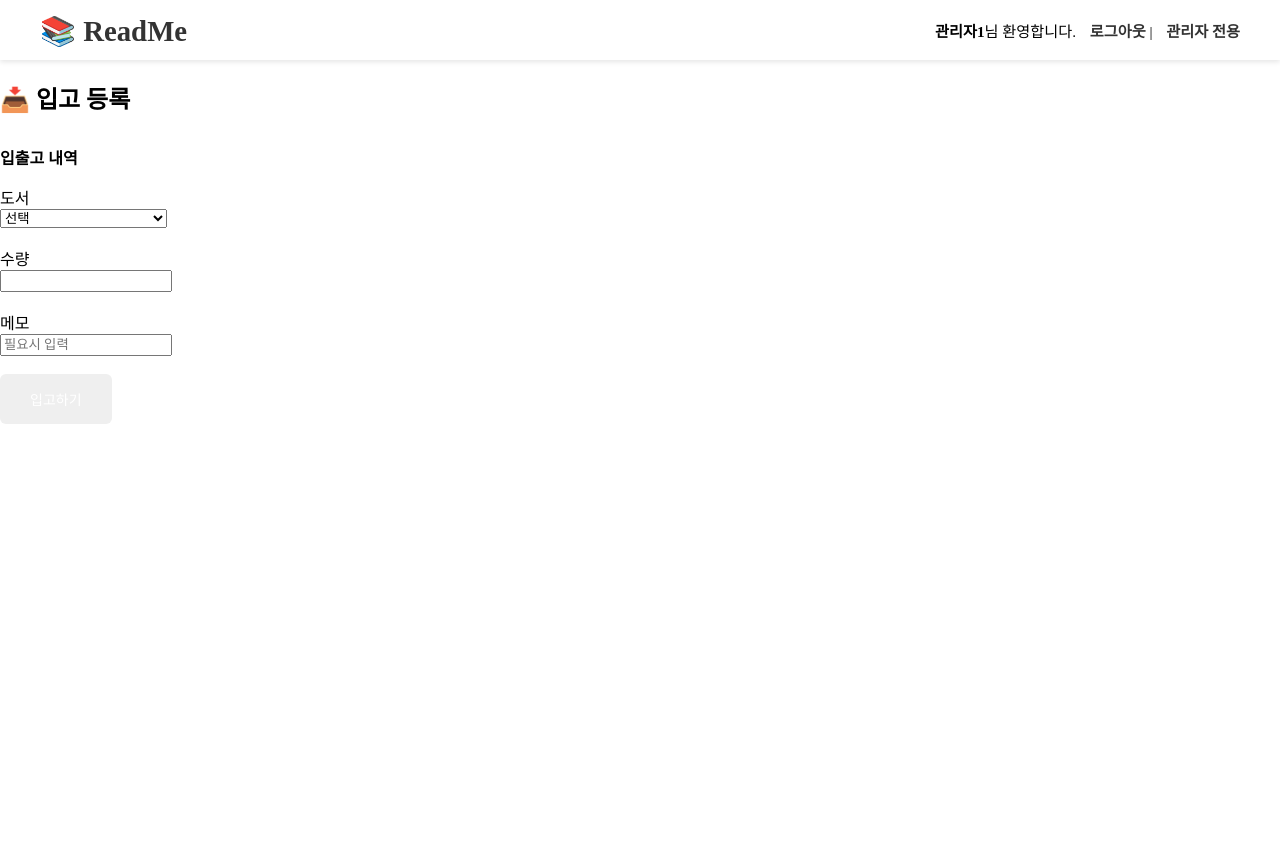
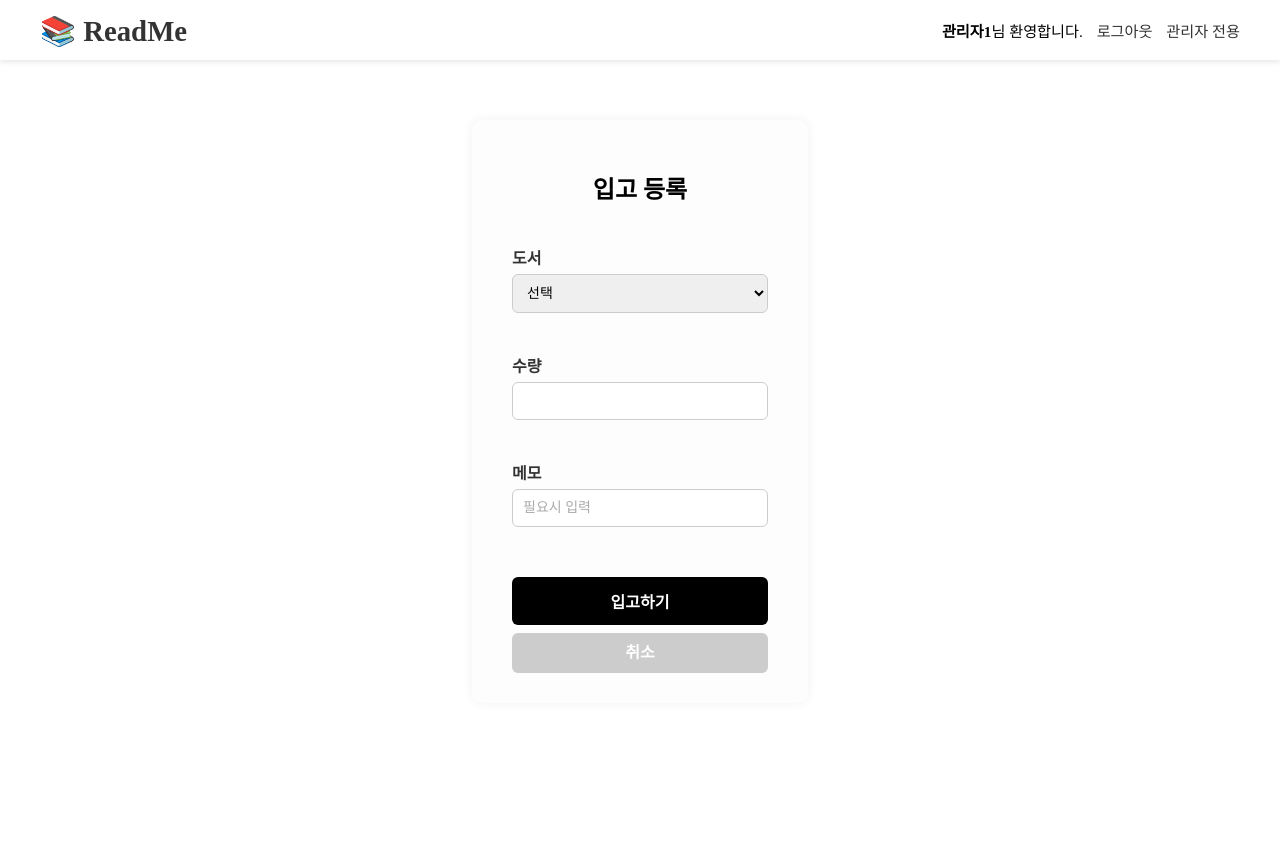
Before and after one commit to ithodol/readme, a PHP site: page /admin/inven.php in a window 1280 px wide. Run offline with PHP 8.4, Linux system fonts and the light colour scheme; a user stored in the database is signed in; data comes from the database, SQL or seed files in the repository; some web fonts are replaced.

Commit message:
7/6 관리자 css 수정

```diff
--- a/admin/inven.php
+++ b/admin/inven.php
@@ -12,7 +12,7 @@ $adNo = $_SESSION['adno'];
 
 // itype 받아서 입고(0) 출고(1) 구분
 $itype = isset($_GET['itype']) && ($_GET['itype'] == '1') ? 1 : 0;
-$title = $itype === 0 ? "📥 입고 등록" : "📤 출고 등록";
+$title = $itype === 0 ? "입고 등록" : "출고 등록";
 $btnText = $itype === 0 ? "입고하기" : "출고하기";
 
 // 도서 리스트 가져오기 (선택할 수 있게)
@@ -89,29 +89,37 @@ if ($_SERVER['REQUEST_METHOD'] === 'POST') {
 ?>
 
 <?php include '../header.php'; ?>
-<h2 class="invenTitle"><?= $title ?></h2>
-<p><a href="invenList.php">입출고 내역</a></p>
+<div class="stockFormBox">
+    <h2 class="stockTitle"><?= $title ?></h2>
+    <form method="post" action="inven.php?itype=<?= $itype ?>" class="stockForm">
+        <div class="formGroup">
+            <label for="bno">도서</label>
+            <select name="bno" id="bno" required>
+                <option value="">선택</option>
+                <?php while ($book = $resultBooks->fetch_assoc()): ?>
+                    <option value="<?= $book['bno'] ?>"><?= htmlspecialchars($book['btitle']) ?></option>
+                <?php endwhile; ?>
+            </select>
+        </div>
 
-<form method="post" action="inven.php?itype=<?= $itype ?>" class="invenForm">
-    <input type="hidden" name="itype" value="<?= $itype ?>">
+        <div class="formGroup">
+            <label for="icount">수량</label>
+            <input type="number" name="icount" id="icount" min="1" required>
+        </div>
 
-    <label for="bno">도서</label><br>
-    <select name="bno" id="bno" required>
-        <option value="">선택</option>
-        <?php
-        while ($book = $resultBooks->fetch_assoc()) {
-            echo '<option value="' . $book['bno'] . '">' . htmlspecialchars($book['btitle']) . '</option>';
-        }
-        ?>
-    </select><br><br>
+        <div class="formGroup">
+            <label for="imemo">메모</label>
+            <input type="text" name="imemo" id="imemo" maxlength="255" placeholder="필요시 입력">
+        </div>
 
-    <label for="icount">수량</label><br>
-    <input type="number" name="icount" id="icount" min="1" required><br><br>
+        <div class="stockBtnGroup">
+            <button type="submit" class="stockButton"><?= $btnText ?></button>
+            <button type="button" class="stockButton stockBack">
+                <a href="invenList.php">취소</a>
+            </button>
+        </div>
+    </form>
+</div>
 
-    <label for="imemo">메모</label><br>
-    <input type="text" name="imemo" id="imemo" maxlength="255" placeholder="필요시 입력"><br><br>
-
-    <button type="submit" class="invenButton"><?= $btnText ?></button>
-</form>
 </body>
 </html>
--- a/admin/invenList.php
+++ b/admin/invenList.php
@@ -42,6 +42,7 @@ $result = $stmt->get_result();
 ?>
 
 <?php include '../header.php'; ?>
+<div class="invenBox">
     <h2 class="invenTitle">도서 입출고 내역</h2>
     <!-- 버튼 -->
     <div class="invenButtonWrapper">
@@ -102,5 +103,6 @@ $result = $stmt->get_result();
             </tbody>
         </table>
     </div>
+</div>
 </body>
 </html>
--- a/css/admin.css
+++ b/css/admin.css
@@ -1,114 +1,431 @@
-.adminPageWrapper {
+
+.adminPageCon {
+  max-width: 800px;
+  margin: 100px auto;
   text-align: center;
-  padding-top: 50px;
-  font-family: sans-serif;
 }
 
-.adminPageTitle {
-  margin-bottom: 30px;
+
+.adminTitle {
+  font-size: 2.2rem;
+  font-weight: bold;
+  margin-bottom: 50px;
 }
 
 .adminButtonContainer {
   display: flex;
   justify-content: center;
-  gap: 30px;
+  flex-wrap: wrap;
+  gap: 40px;
+}
+
+
+.adminBtn {
+  padding: 20px 30px;
+  font-size: 1.1rem;
+  font-weight: bold;
+  border: none;
+  border-radius: 8px;
+  background-color: black;
+  color: white;
+  cursor: pointer;
+  transition: background-color 0.3s ease, transform 0.2s ease;
+  min-width: 180px;
+}
+
+.adminBtn:hover {
+  background-color: gray;
+}
+
+.adminBtn::before {
+  margin-right: 6px;
+}
+
+
+
+/* 대출 관리 */
+.loanListBox {
+  max-width: 1200px;
+  margin: 60px auto;
+  padding: 30px;
+  background-color: #fdfdfd;
+  border-radius: 10px;
+  box-shadow: 0 0 10px rgba(0,0,0,0.06);
+  font-family: 'Segoe UI', Tahoma, Geneva, Verdana, sans-serif;
+}
+
+/* 제목 */
+.loanListTitle {
+  text-align: center;
+  font-weight: bold;
   margin-bottom: 40px;
 }
 
-.adminButtonContainer form {
-  display: inline-block;
+/* 테이블 스타일 */
+.loanTable {
+  width: 100%;
+  border-collapse: collapse;
 }
 
-.adminBtn {
-  padding: 15px 30px;
-  font-size: 16px;
-  border: none;
-  background-color: #007BFF;
-  color: white;
-  border-radius: 8px;
-  cursor: pointer;
+.loanTable th,
+.loanTable td {
+  border: 1px solid #ccc;
+  padding: 12px 10px;
+  text-align: center;
 }
 
-.adminBtn:hover {
-  background-color: #0056b3;
+.loanTable th {
+  background-color: black;
+  color: white;
+  font-weight: bold;
+}
+
+
+/* 링크 스타일 */
+.loanBookLink {
+  font-weight: 500;
+  text-decoration: none;
+}
+
+/* 상태 텍스트 */
+.loanState {
+  font-weight: bold;
+}
+
+.loanPending {
+  font-weight: bold;
+  color: #4CAF50;
+}
+
+/* 내역 없을 때 */
+.loanEmptyMsg {
+  text-align: center;
+  font-size: 1.1rem;
+  color: #555;
+  margin-top: 40px;
+}
+
+
+
+/* 회원관리 */
+/* 전체 컨테이너 */
+.userListBox {
+  max-width: 1000px;
+  margin: 60px auto;
+  padding: 30px;
+  border-radius: 12px;
+}
+
+/* 제목 */
+.userListTitle {
+  text-align: center;
+  font-size: 2rem;
+  margin-bottom: 40px;
+}
+
+
+/* 테이블 스타일 */
+.userTableAdmin {
+  width: 100%;
+  border-collapse: collapse;
+}
+
+.userTableAdmin th,
+.userTableAdmin td {
+  border: 1px solid #ccc;
+  padding: 10px;
+  text-align: center;
+}
+
+.userTableAdmin th {
+  background-color: black;
+  color: white;
+}
+
+/* 상태 스타일 */
+.userStateActive {
+  font-weight: bold;
+}
+.userStateInactive {
+  color: red;
+  font-weight: bold;
+}
+.userDeleted {
+  color: gray;
+  font-style: italic;
+}
+
+/* 탈퇴 버튼 */
+.userDeleteBtn {
+  padding: 6px 14px;
+  background-color: #e53935;
+  color: white;
+  border: none;
+  border-radius: 6px;
+  cursor: pointer;
+  transition: background-color 0.3s ease;
+}
+.userDeleteBtn:hover {
+  background-color: #b71c1c;
 }
 
 
 
 
-/* 도서관리 inven */
-.invenTitle {
-  margin-bottom: 30px;
-  font-size: 24px;
+
+
+
+/* 📚 도서 입출고 내역 페이지 */
+
+/* 도서 입출고 페이지 전체 박스 */
+.invenBox {
+  max-width: 1100px;
+  margin: 60px auto;
+  padding: 30px;
+  border-radius: 10px;
 }
 
+.invenTitle {
+  text-align: center;
+  font-size: 2rem;
+  font-weight: bold;
+  color: black;
+  margin-bottom: 40px;
+}
+
+/* 버튼 묶음 */
+.invenButtonWrapper {
+  display: flex;
+  justify-content: flex-end;
+  gap: 10px;
+  margin: 20px auto 10px;
+  max-width: 1100px;
+}
+
+/* 입고/출고 버튼 공통 */
+.invenButton {
+  padding: 10px 20px;
+  font-size: 0.95rem;
+  font-weight: bold;
+  border: none;
+  border-radius: 6px;
+  cursor: pointer;
+  transition: background-color 0.3s ease;
+  color: white;
+}
+
+/* 입고 버튼 */
+.inButton {
+  background-color: #4CAF50;
+}
+.inButton:hover {
+  background-color: #45a049;
+}
+
+/* 출고 버튼 */
+.outButton {
+  background-color: #E53935;
+}
+.outButton:hover {
+  background-color: #B71C1C;
+}
+
+/* 날짜 필터 폼 */
+.dateFilterForm {
+  display: flex;
+  align-items: center;
+  justify-content: center;
+  gap: 10px;
+  margin: 20px auto 30px;
+  font-size: 0.95rem;
+}
+
+.dateFilterForm input[type="date"] {
+  padding: 6px 10px;
+  border: 1px solid #ccc;
+  border-radius: 4px;
+}
+
+.dateFilterForm button {
+  padding: 6px 14px;
+  border: none;
+  background-color: black;
+  color: white;
+  border-radius: 4px;
+  cursor: pointer;
+}
+.dateFilterForm button:hover {
+  background-color: gray;
+}
+
+/* 테이블 영역 */
 .invenTableWrapper {
   max-width: 1100px;
-  margin: 0 auto;
+  margin: 0 auto 60px;
 }
 
 .invenTable {
   width: 100%;
   border-collapse: collapse;
-  margin-bottom: 2rem;
   background-color: #fff;
-  box-shadow: 0 2px 5px rgba(0, 0, 0, 0.1);
+  box-shadow: 0 2px 5px rgba(0, 0, 0, 0.08);
 }
 
 .invenTable th,
 .invenTable td {
   border: 1px solid #ddd;
-  padding: 10px;
+  padding: 12px 10px;
   font-size: 14px;
+  text-align: center;
 }
 
-.invenTable thead {
-  background-color: #f2f2f2;
+.invenTable th {
+  background-color: black;
+  color: white;
+  font-weight: bold;
 }
 
+.invenTable tr:nth-child(even) {
+  background-color: #fafafa;
+}
+
+/* 입고/출고 컬러 강조 */
 .inType {
-  color: #388e3c;
+  color: #2e7d32;
   font-weight: bold;
 }
 
 .outType {
-  color: #d32f2f;
+  color: #c62828;
   font-weight: bold;
 }
 
-a {
-  text-decoration: none;
-  font-weight: bold;
+/* 관리자 이름 강조 */
+.invenTable td:last-child {
+  font-style: italic;
+  color: #333;
 }
 
-.invenButtonWrapper {
-  display: flex;
-  justify-content: flex-end;
-  gap: 10px;
-  margin: 20px 0;
+
+
+
+
+/* 입고/출고 */
+.stockFormBox {
+  width: 20%;
+  margin: 60px auto;
+  padding: 30px 40px;
+  background-color: #fdfdfd;
+  border-radius: 10px;
+  box-shadow: 0 0 12px rgba(0, 0, 0, 0.06);
 }
 
-.invenButton {
-  padding: 15px 30px;
+.stockTitle {
+  text-align: center;
+  font-size: 24px;
+  font-weight: bold;
+  margin-bottom: 40px;
+}
+
+/* 📄 폼 스타일 */
+.stockForm {
+  display: flex;
+  flex-direction: column;
+  gap: 40px;
+}
+
+.formGroup {
+  display: flex;
+  flex-direction: column;
+}
+
+.formGroup label {
+  font-weight: bold;
+  margin-bottom: 6px; /* label과 입력 필드 간 간격 */
+}
+
+.stockForm label {
+  font-weight: bold;
+  color: #333;
+  margin-bottom: 5px;
+}
+
+.stockForm input[type="text"],
+.stockForm input[type="number"],
+.stockForm select {
+  padding: 10px;
+  border: 1px solid #ccc;
+  border-radius: 6px;
   font-size: 14px;
+  width: 100%;
+  box-sizing: border-box;
+}
+
+.stockForm input[type="text"]::placeholder {
+  color: #aaa;
+}
+
+/* 버튼 */
+.stockButton {
+  width: 100%;
+  padding: 12px;
+  background-color: black;
+  color: white;
+  font-size: 16px;
+  font-weight: bold;
   border: none;
   border-radius: 6px;
   cursor: pointer;
+  transition: background-color 0.3s ease;
+}
+
+.stockButton:hover {
+  background-color: #ccc;
+}
+
+/* 취소 버튼 배경색만 변경 */
+.stockBack {
+  background-color: #ccc;
+}
+
+.stockBack:hover {
+  background-color: #999;
+}
+
+/* 버튼 안 a 태그 강제 스타일 */
+.stockBack a {
+  display: block;
+  width: 100%;
+  height: 100%;
+  color: inherit;
+  text-decoration: none;
+  text-align: center;
+  line-height: 1;
+}
+
+.stockBack:hover a {
   color: white;
 }
 
-.inButton {
-  background-color: #4CAF50;
+/* 버튼 그룹 */
+.stockBtnGroup {
+  display: flex;
+  flex-direction: column; /* 또는 row */
+  gap: 8px;
+  margin-top: 10px;
 }
 
-.inButton:hover {
-  background-color: #45a049;
+/* 링크 */
+.stockFormBox p {
+  text-align: center;
 }
 
-.outButton {
-  background-color: #E53935;
+.stockFormBox p a {
+  font-size: 14px;
+  text-decoration: none;
+  margin-bottom: 20px;
 }
 
-.outButton:hover {
-  background-color: #B71C1C;
+.stockFormBox p a:hover {
+  text-decoration: underline;
 }
--- a/header.php
+++ b/header.php
@@ -22,7 +22,7 @@ if (session_status() === PHP_SESSION_NONE) {
             <?php
             if (isset($_SESSION['adno'])) {
                 echo "<strong>" . htmlspecialchars($_SESSION['adname']) . "</strong>님 환영합니다.
-                      <a href='/readme/admin/logout.php'>로그아웃</a> |
+                      <a href='/readme/admin/logout.php'>로그아웃</a>
                       <a href='/readme/admin/info.php'>관리자 전용</a>";
             } else if (isset($_SESSION['uno'])) {
                 echo "<strong>" . htmlspecialchars($_SESSION['uname']) . "</strong>님 환영합니다.
```
Also changed, not shown: admin/info.php (+5 -13 lines), admin/loanList.php (+6 -7 lines), admin/userList.php (+11 -16 lines).
